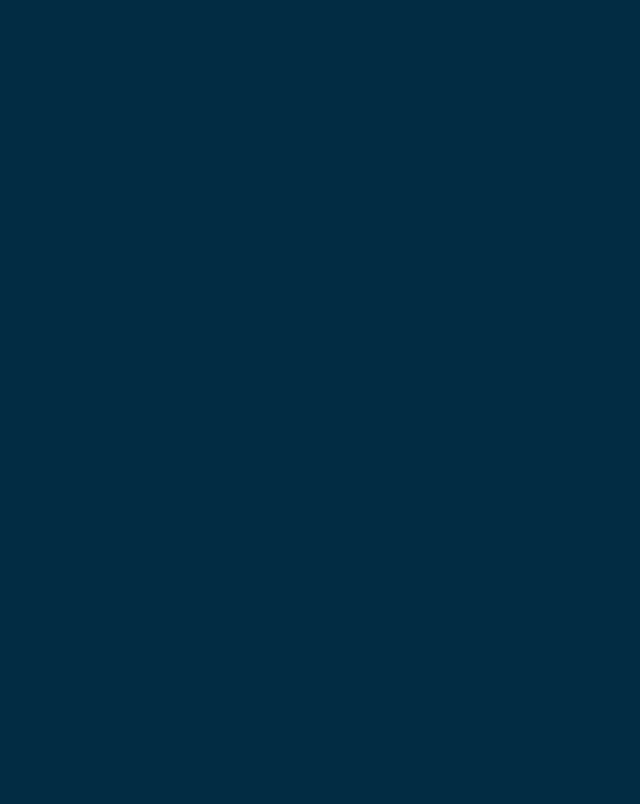
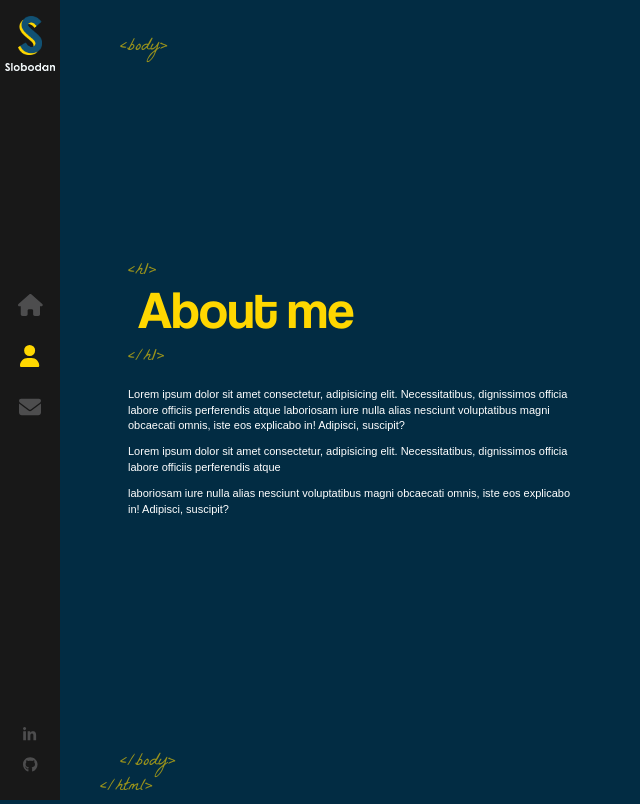
Before and after one commit to quinojuan/portfolio-react, a React (Create React App) app: page /about in a window 1280 px wide. Before the commit this address had no page. Shown: the whole page, without its empty margins (0-640 px from the left). Built offline with nearby package versions, Linux system fonts and the light colour scheme.

Commit message:
about me

```diff
--- a/src/App.js
+++ b/src/App.js
@@ -2,6 +2,7 @@
 import { Routes, Route } from 'react-router-dom'
 import Layout from './components/Layout/index.jsx'
 import Home from './components/Home'
+import About from './components/About'
 
 function App() {
   return (
@@ -9,6 +10,7 @@
       <Routes>
         <Route path="/" element={<Layout />}>
           <Route index element={<Home />} />
+          <Route path="about" element={<About />} />
         </Route>
       </Routes>
     </>
--- /dev/null
+++ b/src/components/About/index.jsx
@@ -0,0 +1,46 @@
+import { useEffect, useState } from 'react'
+import AnimatedLetters from '../AnimatedLetters'
+import './index.scss'
+
+const About = () => {
+  const [letterClass, setLetterClass] = useState('text-animate')
+
+  let funcionAuxiliar = () =>
+    setTimeout(() => {
+      setLetterClass('text-animate-hover')
+    }, 4000)
+
+  useEffect(() => {
+    funcionAuxiliar()
+  }, [])
+
+  return (
+    <div className="container about-page">
+      <div className="text-zone">
+        <h1>
+          <AnimatedLetters
+            letterClass={letterClass}
+            strArray={['A', 'b', 'o', 'u', 't', ' ', 'm', 'e']}
+            idx={15}
+          />
+        </h1>
+        <p>
+          Lorem ipsum dolor sit amet consectetur, adipisicing elit.
+          Necessitatibus, dignissimos officia labore officiis perferendis atque
+          laboriosam iure nulla alias nesciunt voluptatibus magni obcaecati
+          omnis, iste eos explicabo in! Adipisci, suscipit?
+        </p>
+        <p>
+          Lorem ipsum dolor sit amet consectetur, adipisicing elit.
+          Necessitatibus, dignissimos officia labore officiis perferendis atque
+        </p>
+        <p>
+          laboriosam iure nulla alias nesciunt voluptatibus magni obcaecati
+          omnis, iste eos explicabo in! Adipisci, suscipit?
+        </p>
+      </div>
+    </div>
+  )
+}
+
+export default About
--- a/src/components/Home/index.jsx
+++ b/src/components/Home/index.jsx
@@ -3,6 +3,7 @@
 import './index.scss'
 import { useEffect, useState } from 'react'
 import AnimatedLetters from '../AnimatedLetters'
+import Logo from '../Logo'
 
 const Home = () => {
   const [letterClass, setLetterClass] = useState('text-animate')
@@ -61,6 +62,7 @@
           CONTACT ME
         </Link>
       </div>
+      <Logo />
     </div>
   )
 }
--- a/src/components/Layout/index.scss
+++ b/src/components/Layout/index.scss
@@ -37,3 +37,77 @@
     animation: fadeIn 1s forwards;
     animation-delay: 1s;
 }
+
+.about-page {
+    .text-zone {
+        position: absolute;
+        left: 10%;
+        top: 50%;
+        transform: translateY(-50%);
+        width: 35%;
+        vertical-align: middle;
+        display: table-cell;
+        max-height: 90%;
+
+        h1 {
+            font-size: 53px;
+            font-family: "Coolvetica";
+            color: #ffd700;
+            font-weight: 400;
+            margin-top: 0;
+            position: relative;
+            margin-bottom: 40px;
+            left: 10px;
+
+            &::before {
+                content: "<h1>";
+                font-family: "La Belle Aurore";
+                font-size: 18px;
+                position: absolute;
+                margin-top: -10px;
+                left: -10px;
+                opacity: 0.6;
+                line-height: 18px;
+            }
+
+            &::after {
+                content: "</h1>";
+                font-family: "La Belle Aurore";
+                font-size: 18px;
+                line-height: 18px;
+                position: absolute;
+                left: -30px;
+                bottom: -20px;
+                margin-left: 20px;
+                opacity: 0.6;
+            }
+        }
+
+        p {
+            font-style: 13px;
+            color: #fff;
+            font-family: sans-serif;
+            font-weight: 300;
+            min-width: fit-content;
+            animation: pulse 1s;
+
+            &:nth-of-type(1) {
+                animation-delay: 1.1s;
+            }
+
+            &:nth-of-type(2) {
+                animation-delay: 1.2s;
+            }
+
+            &:nth-of-type(3) {
+                animation-delay: 1.3s;
+            }
+        }
+    }
+
+    .text-animate-hover {
+         &:hover {
+            color: #fff;
+         }
+    }
+}
--- /dev/null
+++ b/src/components/Logo/index.jsx
@@ -0,0 +1,5 @@
+import './index.scss'
+
+const Logo = () => 'Hello from Logo'
+
+export default Logo
```
Also changed, not shown: src/components/About/index.scss (added), src/components/Logo/index.scss (added).
